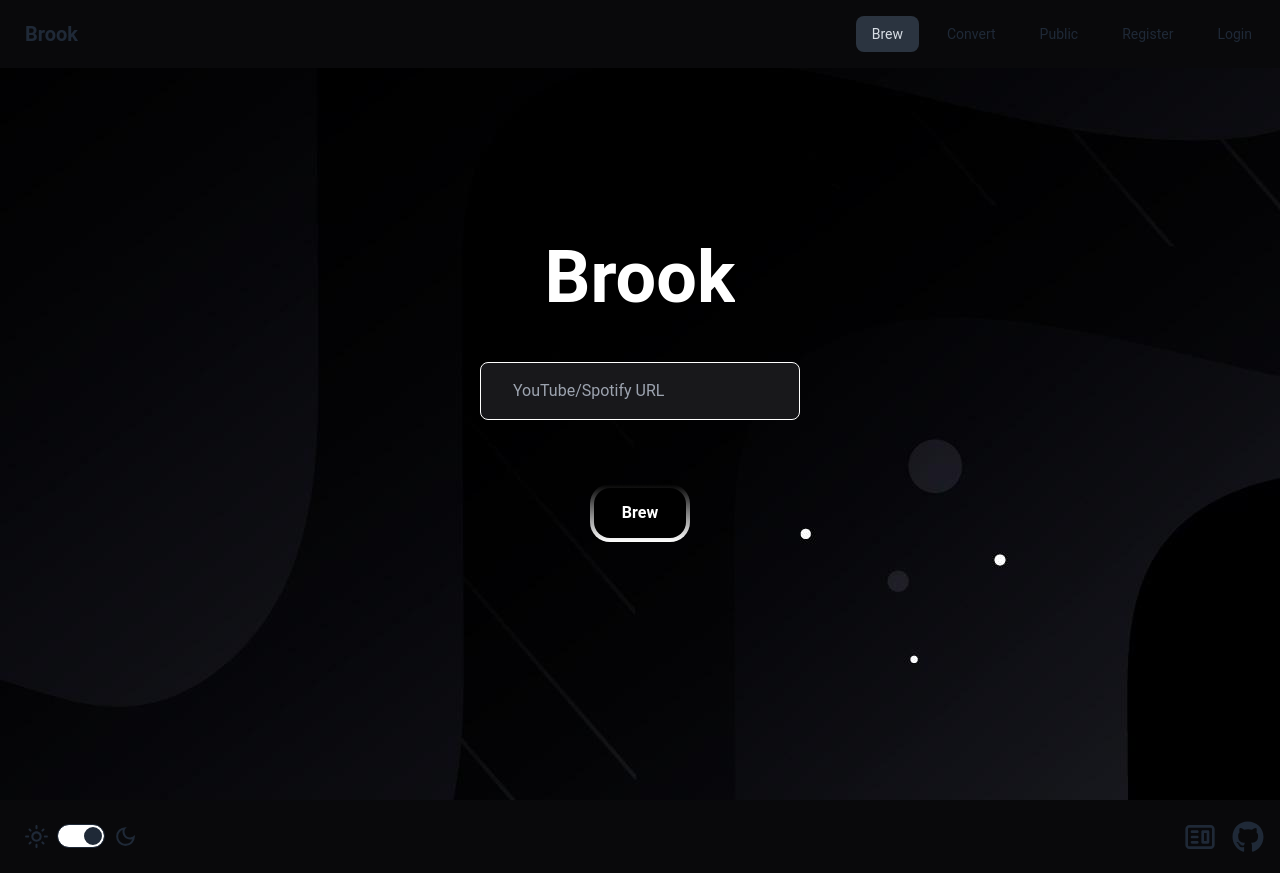
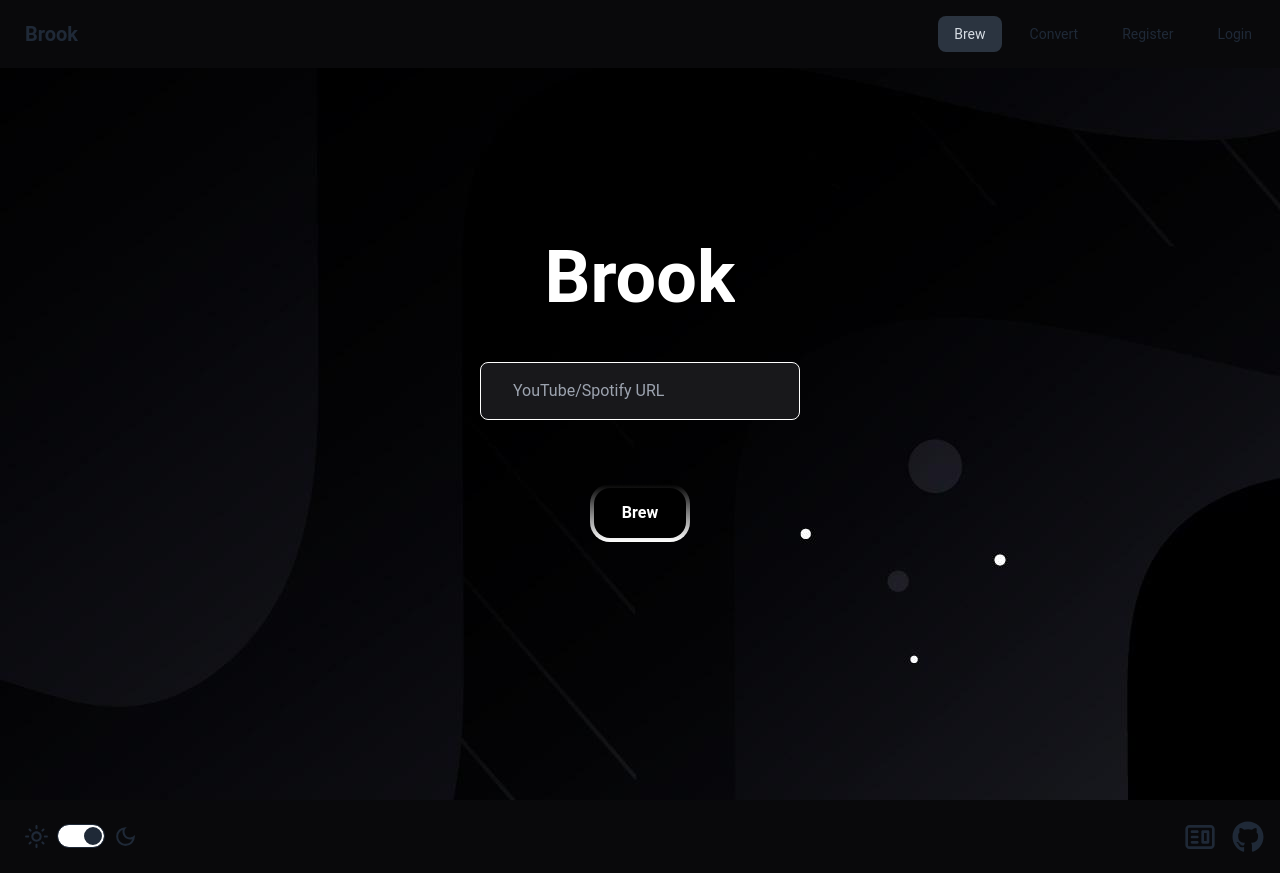
Before and after one commit to wang-owen/Brook, a React (Vite) app in the folder client/: page / in a window 1280 px wide. Built offline with nearby package versions, Linux system fonts and the light colour scheme; no server answers.

Commit message:
removed public from navbar

```diff
--- a/client/src/components/Navbar.tsx
+++ b/client/src/components/Navbar.tsx
@@ -49,9 +49,6 @@ const Navbar = () => {
                     <li>
                         <NavLink to="/convert">Convert</NavLink>
                     </li>
-                    <li>
-                        <NavLink to="/public">Public</NavLink>
-                    </li>
                     {!loggedIn ? (
                         <>
                             <li>
```
